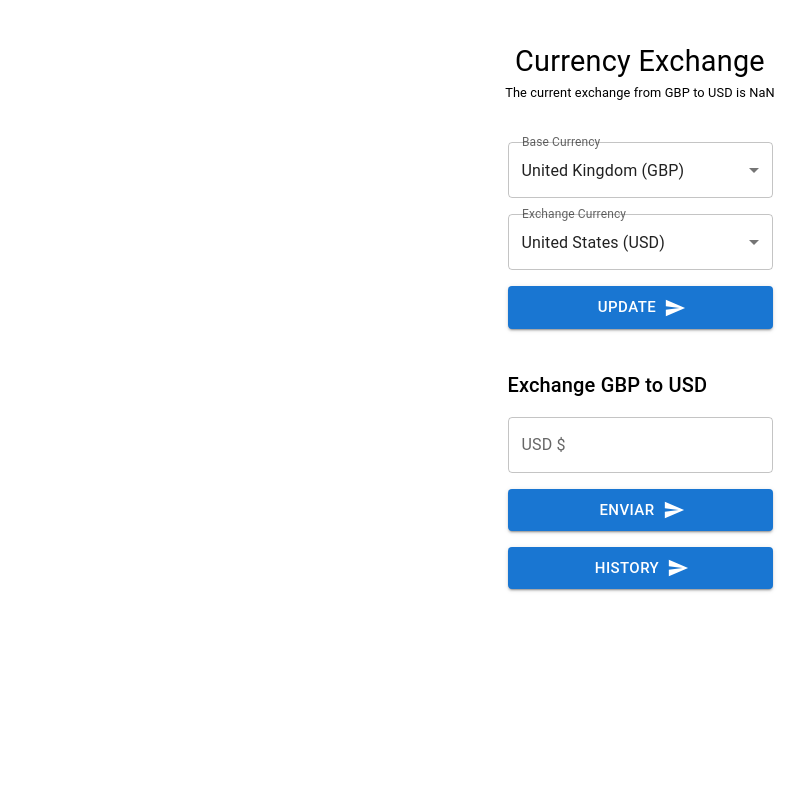
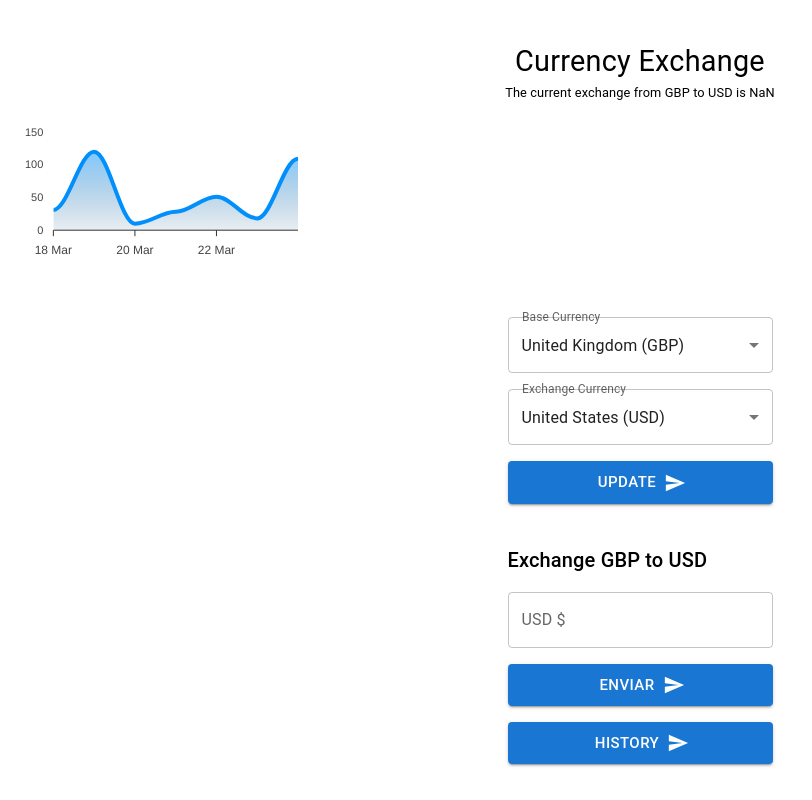
Before and after one commit to joaoreisjpk/Full-Stack-Exchange-Aplication, a React (Create React App) app: page /dashboard in a window 1280 px wide. Shown: the whole page, without its empty margins (0-812 px from the left). Built offline with nearby package versions, Linux system fonts and the light colour scheme; no server answers.

Commit message:
adding apexcharts and a sample chart

```diff
--- a/package.json
+++ b/package.json
@@ -12,9 +12,11 @@
     "@testing-library/jest-dom": "^5.14.1",
     "@testing-library/react": "^12.0.0",
     "@testing-library/user-event": "^13.2.1",
+    "apexcharts": "^3.33.0",
     "axios": "^0.24.0",
     "formik": "^2.2.9",
     "react": "^17.0.2",
+    "react-apexcharts": "^1.3.9",
     "react-dom": "^17.0.2",
     "react-router-dom": "^6.2.1",
     "react-scripts": "5.0.0",
--- /dev/null
+++ b/src/pages/Dashboard/Chart.tsx
@@ -0,0 +1,56 @@
+import { ApexOptions } from 'apexcharts';
+import Chart from 'react-apexcharts';
+
+const options: ApexOptions = {
+  chart: {
+    toolbar: {
+      show: false,
+    },
+    zoom: {
+      enabled: false,
+    },
+    foreColor: ' #444',
+  },
+  grid: {
+    show: false,
+  },
+  dataLabels: {
+    enabled: false,
+  },
+  tooltip: {
+    enabled: false,
+  },
+  xaxis: {
+    type: 'datetime',
+    axisBorder: {
+      color: '#333',
+    },
+    axisTicks: {
+      color: '#333',
+    },
+    categories: [
+      '2021-03-18T00:00:00.000Z',
+      '2021-03-19T00:00:00.000Z',
+      '2021-03-20T00:00:00.000Z',
+      '2021-03-21T00:00:00.000Z',
+      '2021-03-22T00:00:00.000Z',
+      '2021-03-23T00:00:00.000Z',
+      '2021-03-24T00:00:00.000Z',
+    ],
+  },
+  fill: {
+    opacity: 0.3,
+    type: 'gradient',
+    gradient: {
+      shade: 'dark',
+      opacityFrom: 0.7,
+      opacityTo: 0.3,
+    },
+  },
+};
+
+const series = [{ name: 'series1', data: [31, 120, 10, 28, 51, 18, 109] }];
+
+export default function Dashboard() {
+  return <Chart options={options} series={series} type='area' height={160} width={300} />;
+}
--- a/src/pages/Dashboard/index.tsx
+++ b/src/pages/Dashboard/index.tsx
@@ -7,6 +7,7 @@
 import SelectForms from './SelectForms';
 import Header from './Header';
 import InputForms from './InputForms';
+import Chart from './Chart';
 
 interface GraphicDataProps {
   baseCurrency: string;
@@ -53,6 +54,7 @@
   return (
     <Box>
       <Header currency={{...currency, currentCurrency}} />
+        <Chart />
         <SelectForms submitHandler={submitHandler}/>
         <InputForms currency={{...currency, currentCurrency}} />
     </Box>
```
Also changed, not shown: 1 other file (tests, documents, lock files or other folders).
